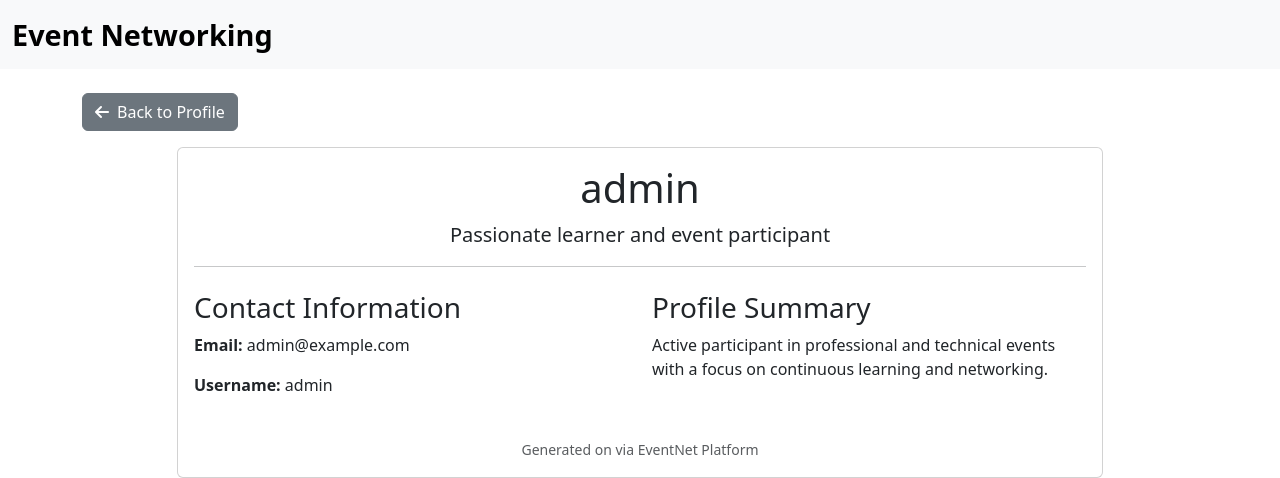
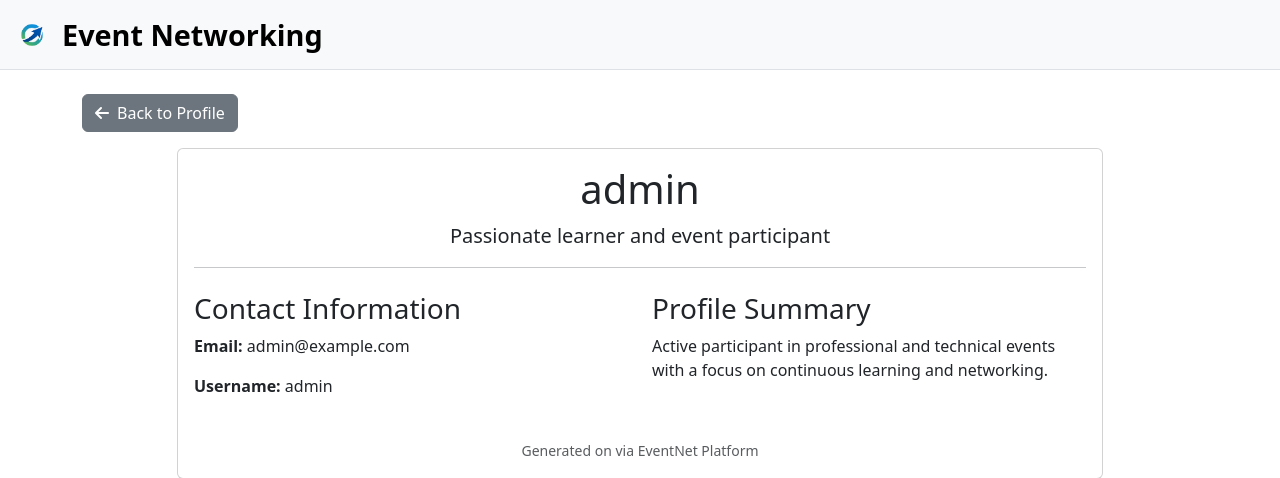
Before and after one commit to Kushal14-AI/event, a Django app: page /generate-cv/ in a window 1280 px wide. Shown: the top 478 px of the page. Run offline with Django 5.2, Linux system fonts and the light colour scheme; a user stored in the database is signed in; data comes from the database, SQL or seed files in the repository; both versions use the stored data as it was after the commit.

Commit message:
"kushal commit"

```diff
--- a/Event_networking-master/templates/base.html
+++ b/Event_networking-master/templates/base.html
@@ -4,15 +4,17 @@
 <head>
     <meta charset="UTF-8">
     <meta name="viewport" content="width=device-width, initial-scale=1.0">
-    <title>Event Networking</title>
+    <title>{% block title %}Nexvo{% endblock %}</title>
     <link href="https://cdn.jsdelivr.net/npm/bootstrap@5.3.0/dist/css/bootstrap.min.css" rel="stylesheet">
     <link rel="stylesheet" href="{% static 'css/custom.css' %}">
     <link rel="stylesheet" href="https://cdnjs.cloudflare.com/ajax/libs/font-awesome/6.4.0/css/all.min.css">
 
 </head>
 <body>
+    <header class="border-bottom">
     <nav class="navbar navbar-expand-lg navbar-light bg-light">
         <div class="container-fluid">
+            <img src="{% static 'images/codex.png' %}" alt="" style="height: 40px; margin-right: 10px;">
             <a class="navbar-brand" href="/">Event Networking</a>
             <button class="navbar-toggler" type="button" data-bs-toggle="collapse" data-bs-target="#navbarNav" aria-controls="navbarNav" aria-expanded="false" aria-label="Toggle navigation">
                 <span class="navbar-toggler-icon"></span>
@@ -52,6 +54,7 @@
             </div>
         </div>
     </nav>
+    </header>
 
     <main class="container mt-4">
         {% block content %}
@@ -62,7 +65,6 @@
     {% block extra_js %}
     {% endblock %}
 
-    <!-- Generic Confirmation Modal -->
     <div class="modal fade" id="confirmModal" tabindex="-1" aria-labelledby="confirmModalLabel" aria-hidden="true">
         <div class="modal-dialog">
             <div class="modal-content">
```
Also changed, not shown: Event_networking-master/db.sqlite3, Event_networking-master/templates/static/css/custom.css (renamed from Event_networking-master/static/css/custom.css), Event_networking-master/templates/static/images/codex.png (added), Event_networking-master/templates/static/images/default_avatar.svg (renamed from Event_networking-master/static/images/default_avatar.svg).
